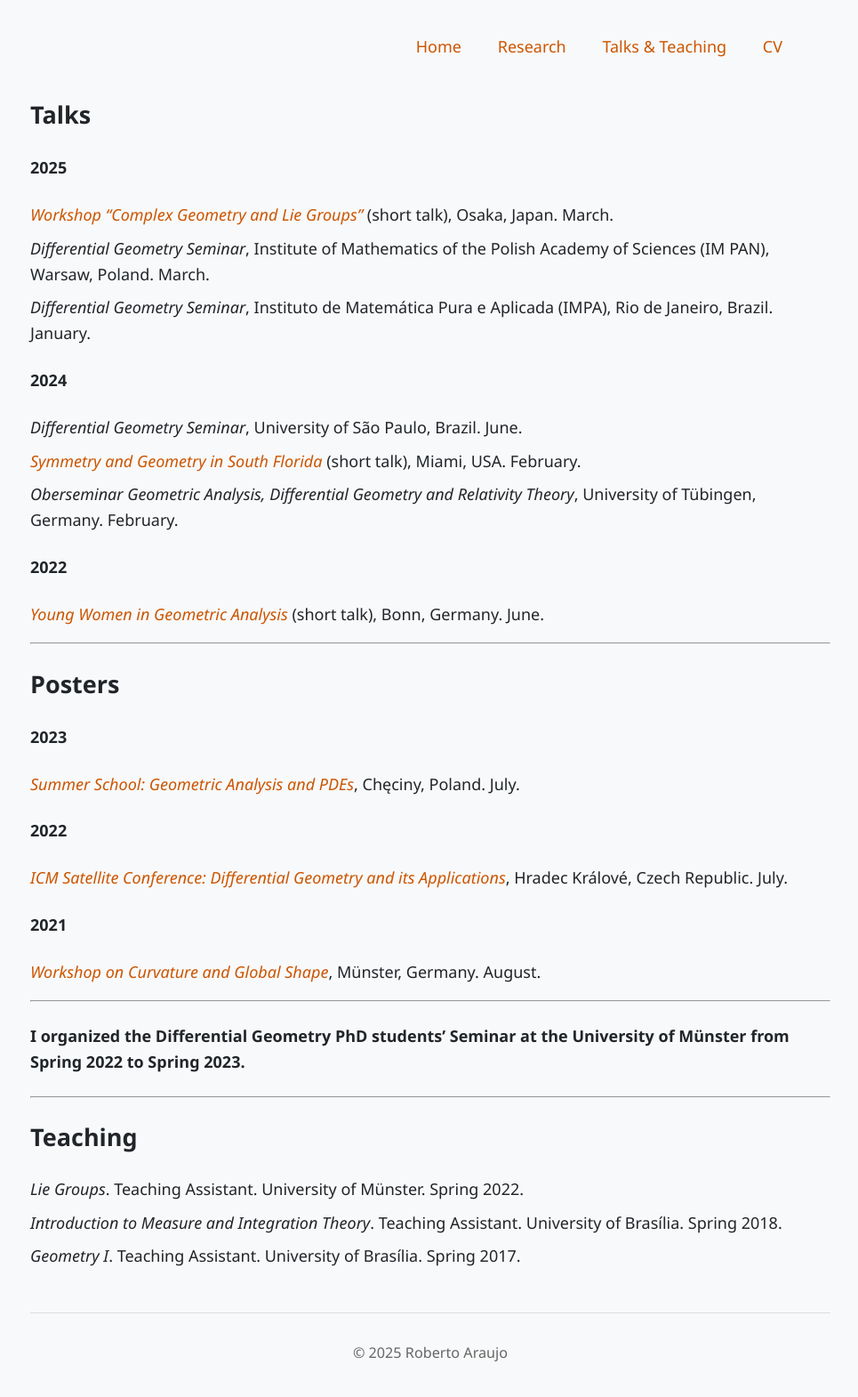
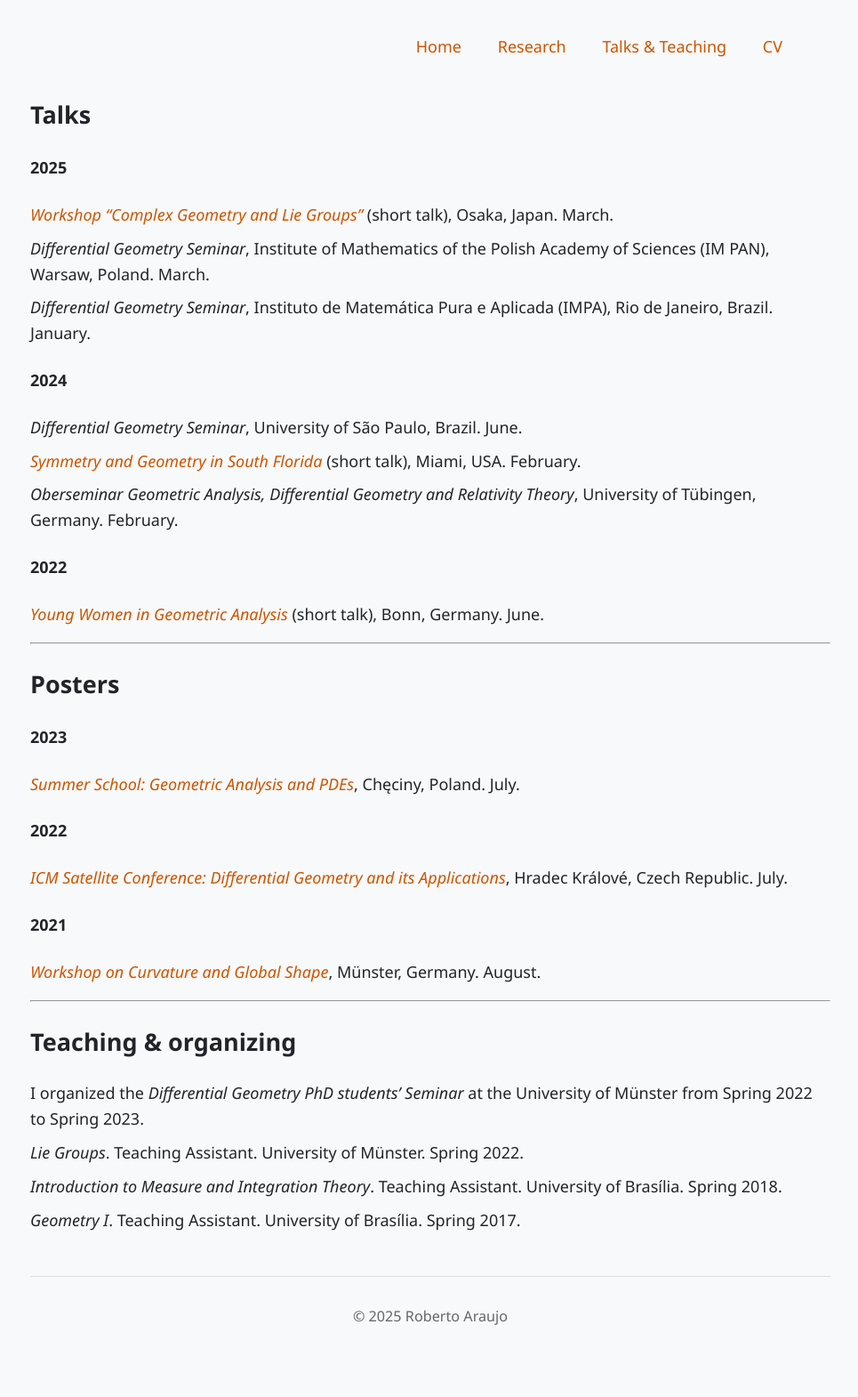
Before and after one commit to r-saraujo/r-saraujo.github.io, a Jekyll site: the page built from talks.md, in a window 1280 px wide. Shown: the whole page at 89% size, without its empty margins (156-1121 px from the left). Built offline with Jekyll 4.4.1, drawn with Linux system fonts in a browser that asks for light colours; after the commit the page ends 1529 px from its top, so only the background shows below that.

Commit message:
Update talks.md

```diff
--- a/talks.md
+++ b/talks.md
@@ -20,6 +20,7 @@
 - [*Young Women in Geometric Analysis*](https://ywigeometricanalysis.wordpress.com/?fbclid=IwAR1k8ppntCUQX3k6kHusMKDk7qA9v-3_c6y3IHAhEJljOWra7UPzYmEDVjI) (short talk), Bonn, Germany. June.
 
 ---
+
 ## Posters
 
 #### 2023
@@ -33,11 +34,9 @@
 
 ---
 
-#### I organized the Differential Geometry PhD students' Seminar at the University of Münster from Spring 2022 to Spring 2023.
----
+## Teaching & organizing
 
-## Teaching
-
+- I organized the *Differential Geometry PhD students' Seminar* at the University of Münster from Spring 2022 to Spring 2023.
 - *Lie Groups*. Teaching Assistant. University of Münster. Spring 2022.
 - *Introduction to Measure and Integration Theory*. Teaching Assistant. University of Brasília. Spring 2018.
 - *Geometry I*. Teaching Assistant. University of Brasília. Spring 2017.
```
